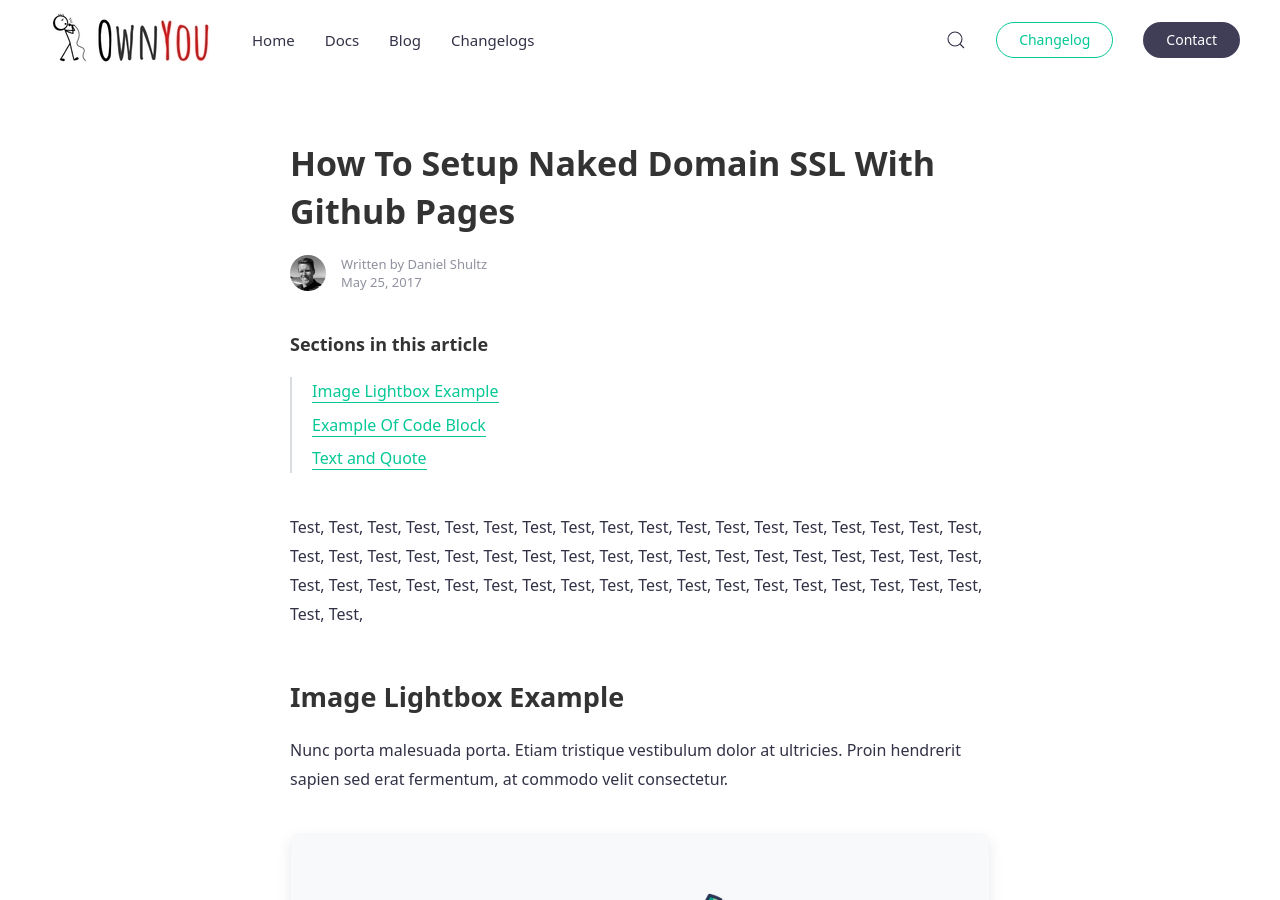
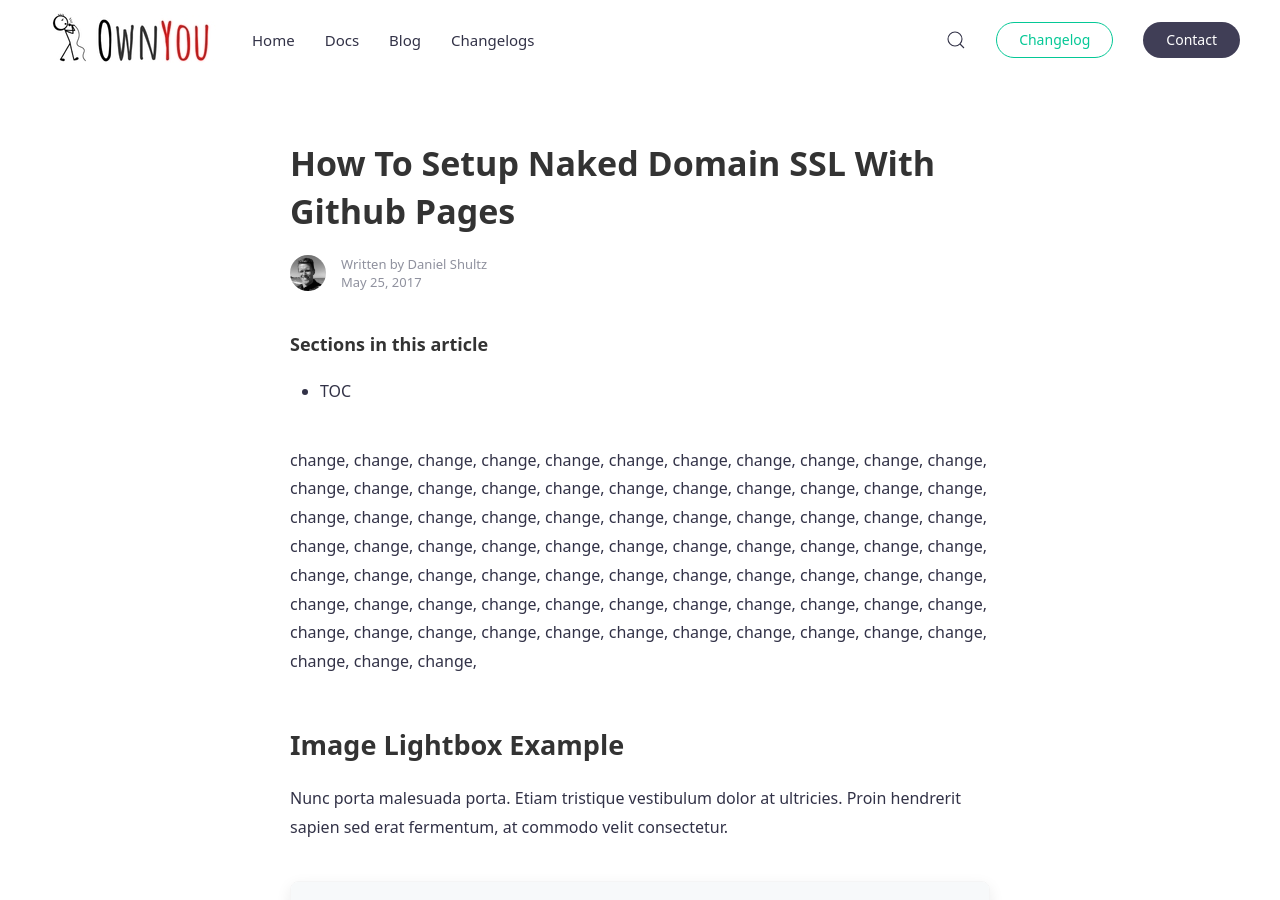
Before and after one commit to OwnYouLtd/docs, a Jekyll site: the page built from _posts/2017-05-25-post.md, in a window 1280 px wide and 900 px high. Built offline with Jekyll 4.4.1, drawn with Linux system fonts in a browser that asks for light colours.

Commit message:
testing visual studio changes

````diff
--- a/_posts/2017-05-25-post.md
+++ b/_posts/2017-05-25-post.md
@@ -5,14 +5,16 @@ categories: [news, updates]
 ---
 
 #### Sections in this article
+
 {:.no_toc}
-* TOC
-{:toc}
 
-Test, Test, Test, Test, Test, Test, Test, Test, Test, Test, Test, Test, Test, Test, Test, Test, Test, Test, Test, Test, Test, Test, Test, Test, Test, Test, Test, Test,
-Test, Test, Test, Test, Test, Test, Test, Test, Test, Test, Test, Test, Test, Test, Test, Test, Test, Test, Test, Test, Test, Test, Test, Test, Test, Test, Test, Test,
+- TOC
+  {:toc}
+
+change, change, change, change, change, change, change, change, change, change, change, change, change, change, change, change, change, change, change, change, change, change, change, change, change, change, change, change, change, change, change, change, change, change, change, change, change, change, change, change, change, change, change, change, change, change, change, change, change, change, change, change, change, change, change, change, change, change, change, change, change, change, change, change, change, change, change, change, change, change, change, change, change, change, change, change, change, change, change, change,
 
 ## Image Lightbox Example
+
 Nunc porta malesuada porta. Etiam tristique vestibulum dolor at ultricies. Proin hendrerit sapien sed erat fermentum, at commodo velit consectetur.
 
 {% include image.html img="image1.png" style="wide" lightbox="true" alt="Alt for image" caption="Image in lightbox" %}
@@ -20,6 +22,7 @@ Nunc porta malesuada porta. Etiam tristique vestibulum dolor at ultricies. Proin
 Etiam vestibulum risus vel arcu elementum eleifend. Cras at dolor eget urna varius faucibus tempus in elit. Cras a dui imperdiet, tempus metus quis, pharetra turpis. Phasellus at massa sit amet ante semper fermentum sed eget lectus. Quisque id dictum magna, et dapibus turpis.
 
 ## Example Of Code Block
+
 In accumsan lacus ac neque maximus dictum. Phasellus eleifend leo id mattis bibendum. Curabitur et purus turpis. Vestibulum ante ipsum primis in faucibus orci luctus et ultrices posuere cubilia Curae;
 
 ```html
@@ -34,6 +37,7 @@ In accumsan lacus ac neque maximus dictum. Phasellus eleifend leo id mattis bibe
 ```
 
 ## Text and Quote
+
 Cras at dolor eget urna varius faucibus tempus in elit. Cras a dui imperdiet, tempus metus quis, pharetra turpis. Phasellus at massa sit amet ante semper fermentum sed eget lectus. Quisque id dictum magna turpis.
 
 > Etiam vestibulum risus vel arcu elementum eleifend. Cras at dolor eget urna varius faucibus tempus in elit. Cras a dui imperdiet
````
